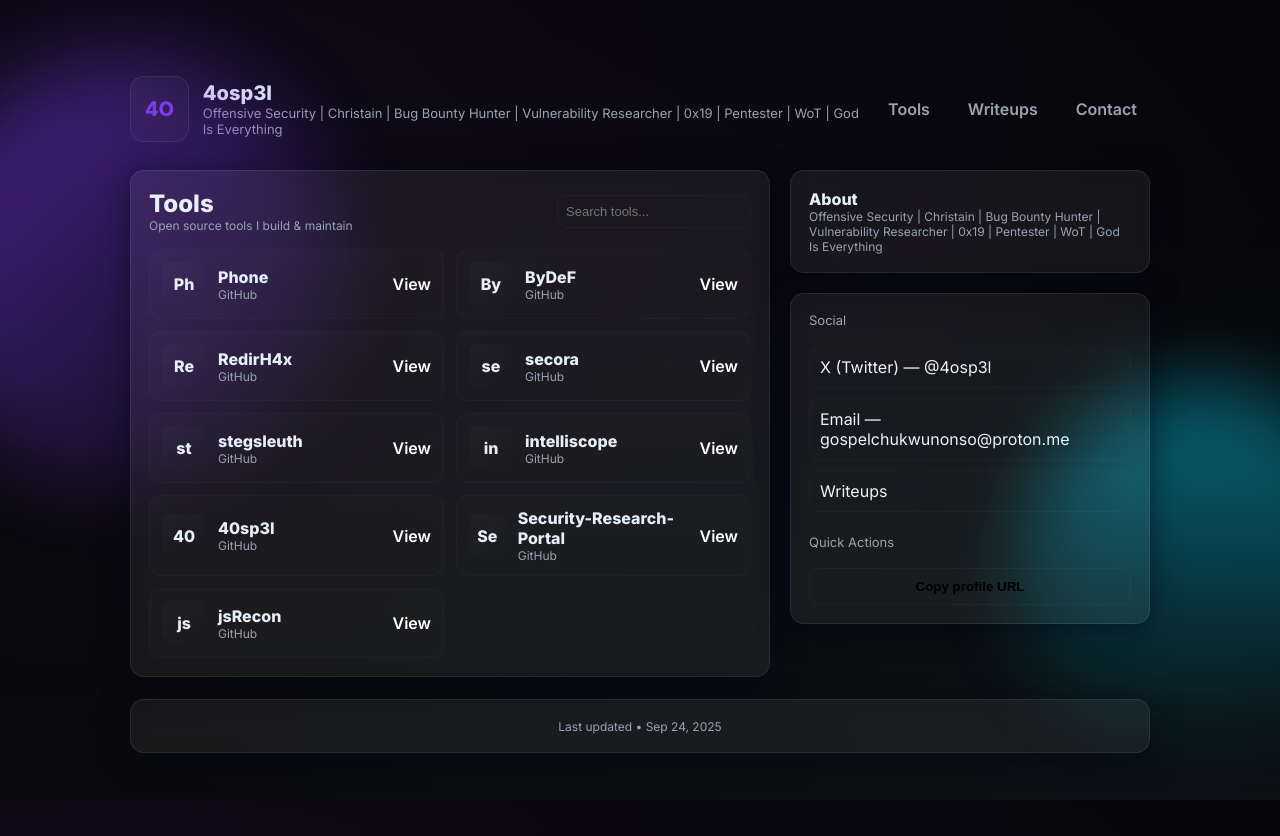
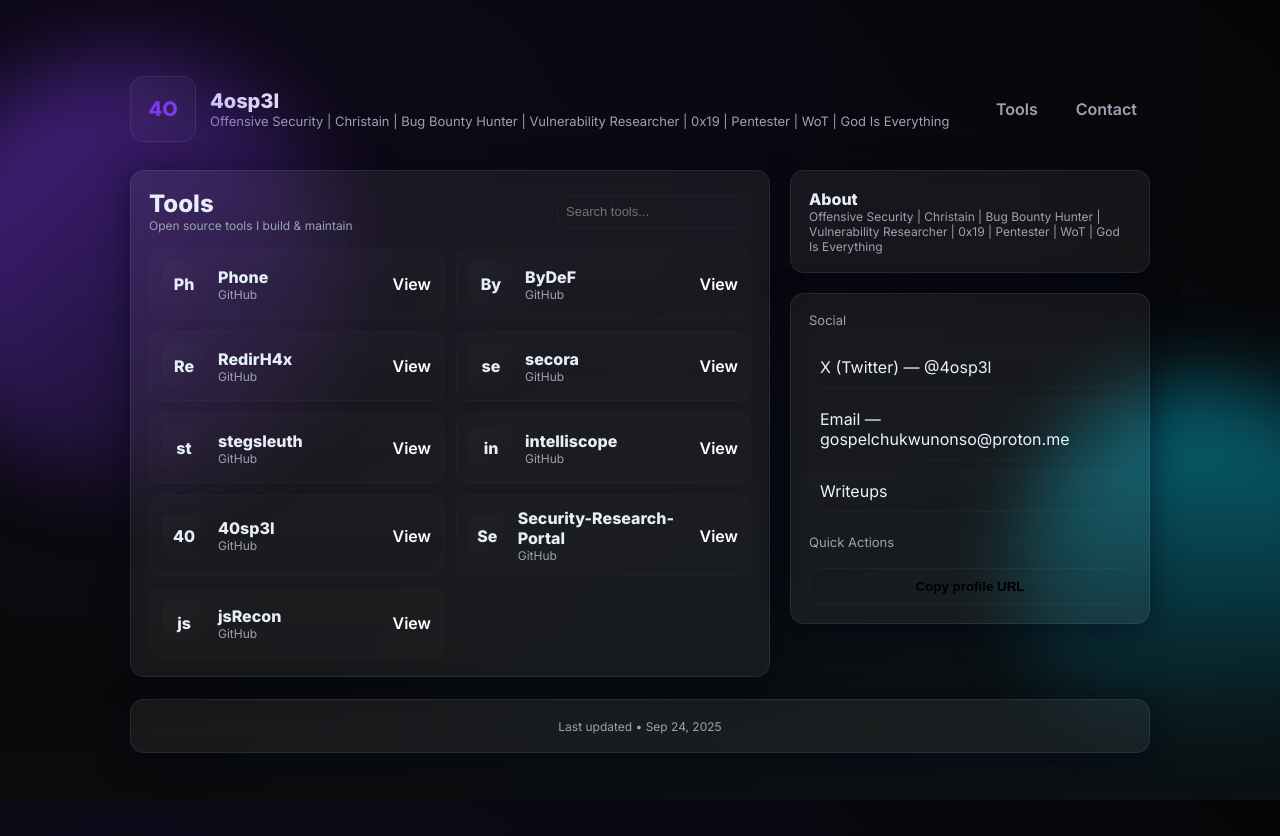
Before and after one commit to 4osp3l/4osp3l.github.io, a plain HTML site: page index.html in a window 1280 px wide. Drawn offline with Linux system fonts and the light colour scheme.

Commit message:
Update index.html

```diff
--- a/index.html
+++ b/index.html
@@ -94,7 +94,6 @@
 
       <nav>
         <a class="nav-link" href="#tools">Tools</a>
-        <a class="nav-link" href="#writeups">Writeups</a>
         <a class="nav-link" href="#contact">Contact</a>
       </nav>
     </header>
```
